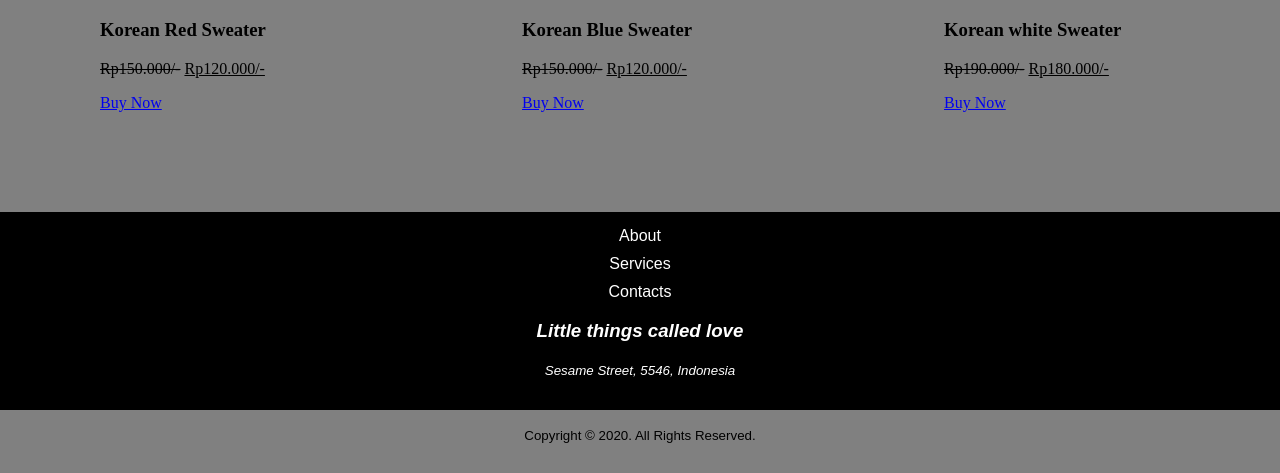
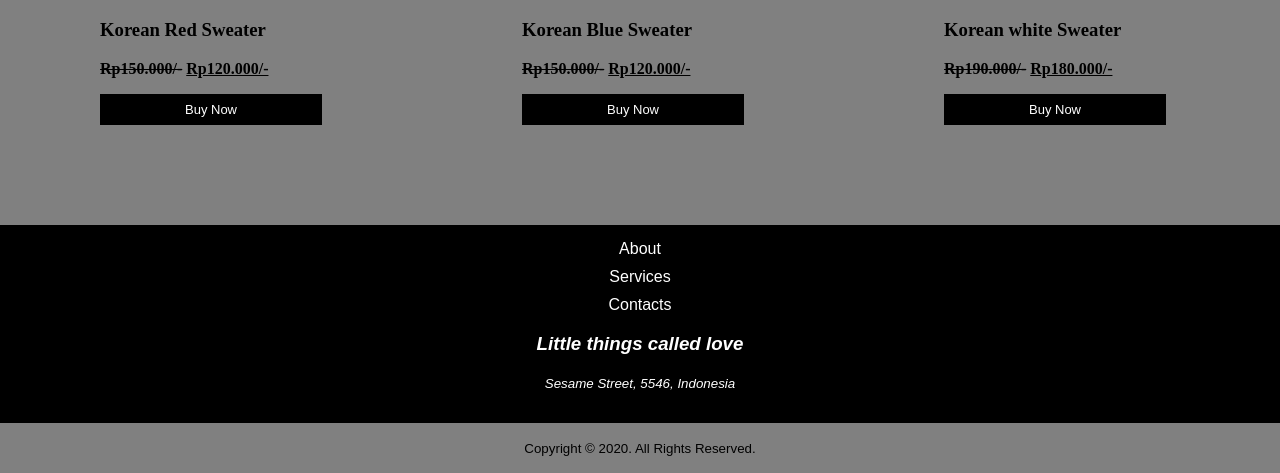
Before and after one commit to elsyberliana/Online-store, a plain HTML site: page index.html in a window 1280 px wide. Shown: the part 3762-4235 px from the top of the page. Drawn offline with nearby package versions, Linux system fonts and the light colour scheme.

Commit message:
Second Commit

```diff
--- a/css/style.css
+++ b/css/style.css
@@ -9,7 +9,7 @@ body{
   background-color: gray;
 }
 .container{
-  width: 1000px;
+  max-width: 1000px;
   height: auto;
   background-color: gray;
   margin: auto;
@@ -156,3 +156,25 @@ background-color: darkgray;
   font-family: sans-serif;
   text-align: center;
 }
+.product-caption p {
+  font-weight: bold;
+}
+.product-caption del {
+  color: black;
+}
+.product-caption ins {
+  color: black;
+}
+.product-caption {
+  display: block;
+}
+.product-caption a{
+  display: block;
+  background-color: black;
+  padding: 8px;
+  text-align: center;
+  color: white;
+  font-family: sans-serif;
+  font-size: small;
+  text-decoration: none;
+}
--- a/main.html
+++ b/index.html
@@ -6,7 +6,7 @@
         <title>Little Things Called Love</title>
 
         <div class="name">
-            <h1>Little Things<br>
+            <h1>Little Things &nbsp;&nbsp;&nbsp;&nbsp;&nbsp;&nbsp;<br>
                 &nbsp;&nbsp;&nbsp;&nbsp;&nbsp;&nbsp;&nbsp;&nbsp;&nbsp;&nbsp;&nbsp;&nbsp;&nbsp;&nbsp;&nbsp;&nbsp;Called love</h1>
                 <link href="https://fonts.googleapis.com/css2?family=Dancing+Script:wght@700&display=swap" rel="stylesheet">
         </div>
@@ -70,16 +70,20 @@
 
         <div class="product">
             <img src="https://i.pinimg.com/564x/c7/cf/86/c7cf867d37ab16bcfa5926457d0edec0.jpg" alt="Blue Sweater" style= width:150%>
+            <div class="product-caption">
             <h3>Korean Blue Sweater</h3>
             <p><del>Rp150.000/-</del> <ins>Rp120.000/-</del></p>
             <a href="#">Buy Now</a>
+            </div>
         </div>
 
         <div class ="product">
             <img src="https://i.pinimg.com/564x/17/c2/ac/17c2accd969b3692ad1c637657c45b16.jpg" alt="white Sweater" style= width:150%>
+            <div class="product-caption">
             <h3>Korean white Sweater</h3>
             <p><del>Rp190.000/-</del> <ins>Rp180.000/-</del></p>
             <a href="#">Buy Now</a>
+            </div>
         </div>
     </main>
     </section> <!--content-->
```
